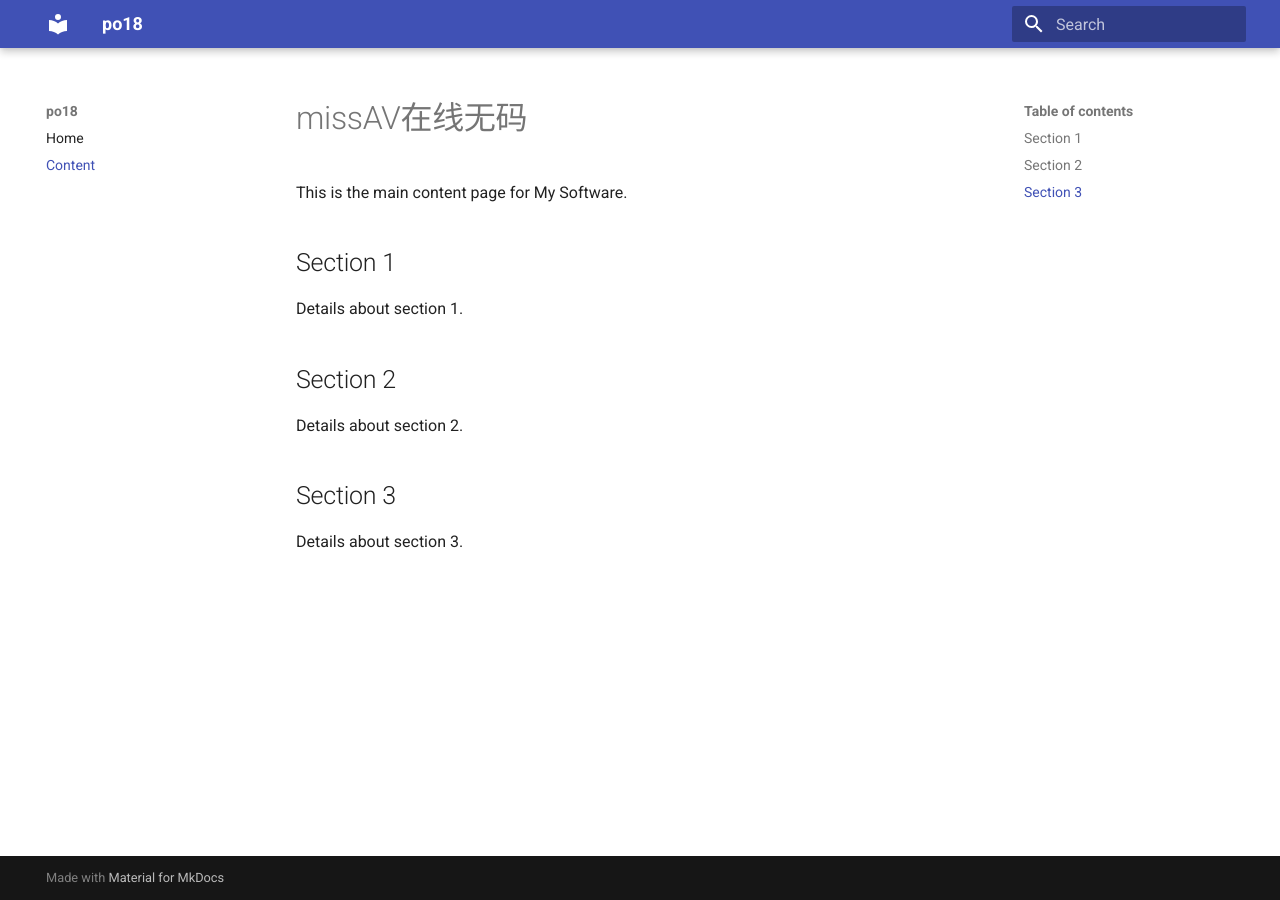
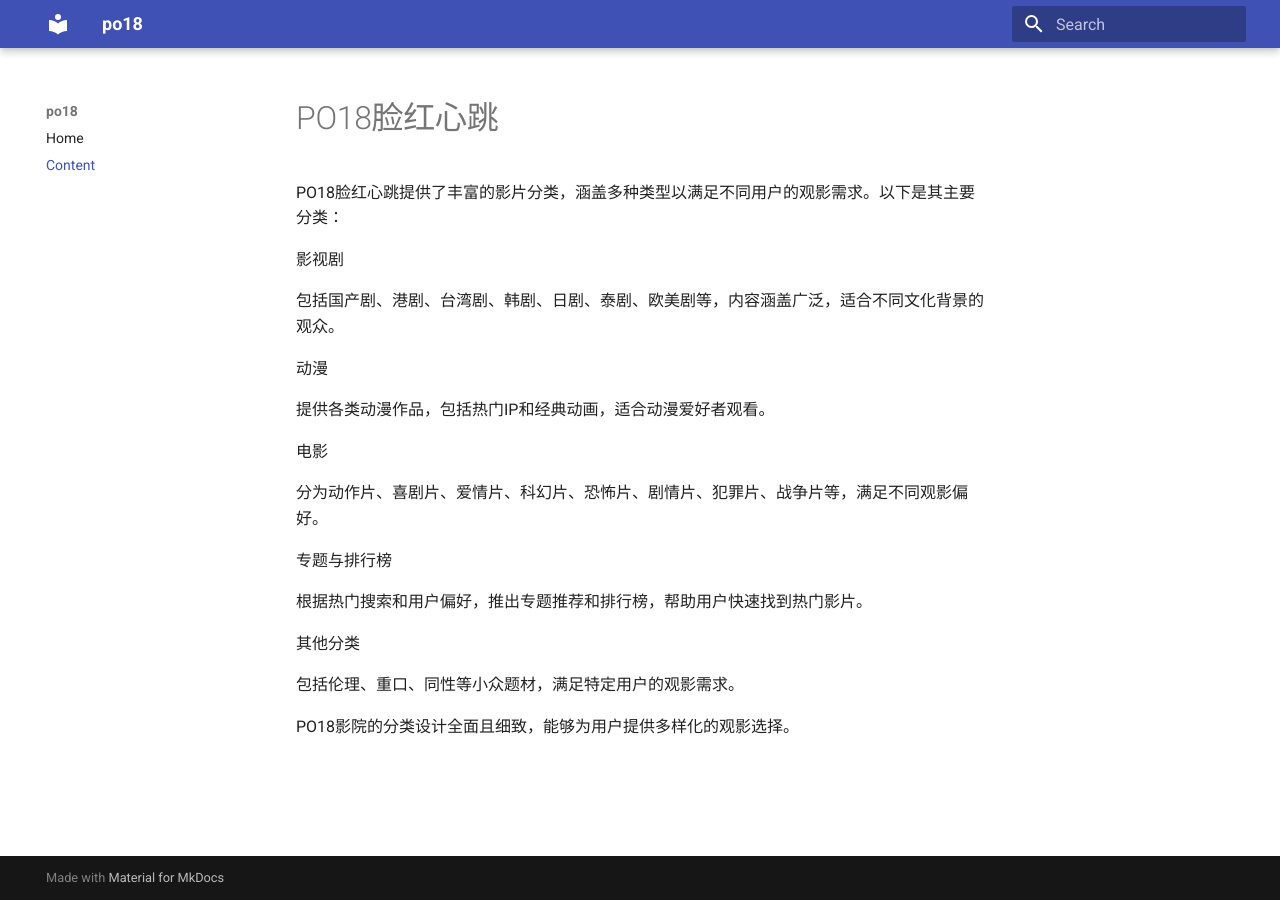
Before and after one commit to iokle/999, an MkDocs documentation site: the page built from docs/content.md, in a window 1280 px wide. Built offline with MkDocs 1.6.1 and Material for MkDocs 9.7.7, drawn with Linux system fonts in a browser that asks for light colours.

Commit message:
Update content.md

```diff
--- a/docs/content.md
+++ b/docs/content.md
@@ -1,15 +1,25 @@
-# missAV在线无码
+# PO18脸红心跳
 
-This is the main content page for My Software.
+PO18脸红心跳提供了丰富的影片分类，涵盖多种类型以满足不同用户的观影需求。以下是其主要分类：
 
-## Section 1
+影视剧‌
 
-Details about section 1.
+包括国产剧、港剧、台湾剧、韩剧、日剧、泰剧、欧美剧等，内容涵盖广泛，适合不同文化背景的观众‌。
 
-## Section 2
+动漫‌
 
-Details about section 2.
+提供各类动漫作品，包括热门IP和经典动画，适合动漫爱好者观看‌。
 
-## Section 3
+电影‌
 
-Details about section 3.
+分为动作片、喜剧片、爱情片、科幻片、恐怖片、剧情片、犯罪片、战争片等，满足不同观影偏好‌。
+
+专题与排行榜‌
+
+根据热门搜索和用户偏好，推出专题推荐和排行榜，帮助用户快速找到热门影片‌。
+
+其他分类‌
+
+包括伦理、重口、同性等小众题材，满足特定用户的观影需求‌。
+
+PO18影院的分类设计全面且细致，能够为用户提供多样化的观影选择‌。
```
